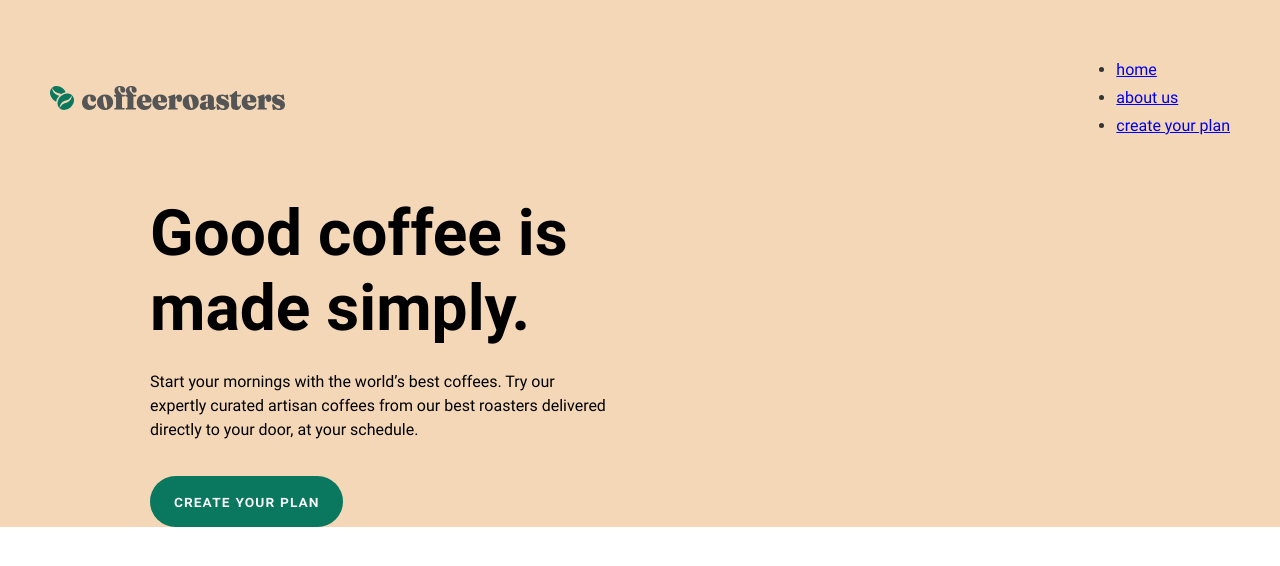
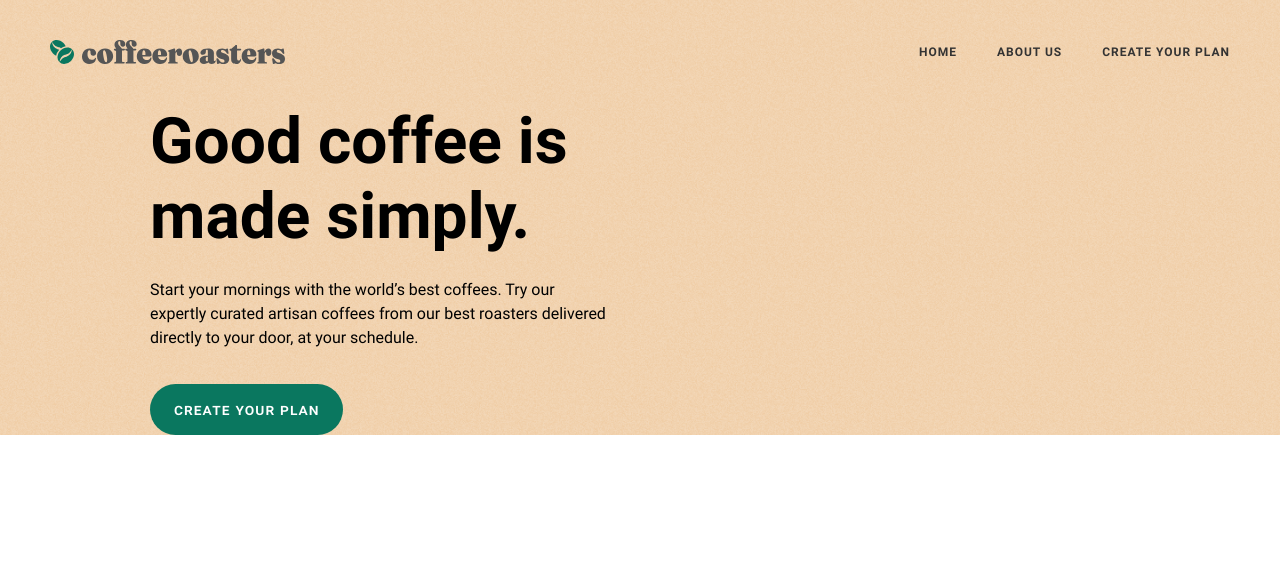
Before and after one commit to ibrohimmahmud/Coffeeroasters, a plain HTML site: page index.html in a window 1280 px wide. Drawn offline with Linux system fonts and the light colour scheme; files whose address does not match are found by name.

Commit message:
change site header

```diff
--- a/index.html
+++ b/index.html
@@ -10,7 +10,7 @@
     <link rel="stylesheet" href="css/styles.css">
 </head>
 <body>
-    <div class="header-hero">
+    <div class="header-hero pixel-bimg">
         <header class="site-header">
             <!-- <h1>Coffeeroasters</h1> -->
             <div class="header-container container">
@@ -22,19 +22,20 @@
                     <img class="deer-alfred" src="img/deer-alfred.png" alt="alfred" width="160" height="160"
                     srcset="img/deer-alfred.png 1x, img/deer-alfred@2x.png 2x">
                 </div> -->
+                <div class="deer-alfred"></div>
 
-                <nav class="header-nav">
-                    <ul class="header-nav-list">
-                        <li class="header-nav-item">
-                            <a class="header-nav-link" href="#">home</a>
+                <nav class="site-nav">
+                    <ul class="site-nav-list">
+                        <li class="site-nav-item">
+                            <a class="site-nav-link" href="#">home</a>
                         </li>
 
-                        <li class="header-nav-item">
-                            <a class="header-nav-link" href="#">about us</a>
+                        <li class="site-nav-item">
+                            <a class="site-nav-link" href="#">about us</a>
                         </li>
 
-                        <li class="header-nav-item">
-                            <a class="header-nav-link" href="#">create your plan</a>
+                        <li class="site-nav-item">
+                            <a class="site-nav-link" href="#">create your plan</a>
                         </li>
                     </ul>
                 </nav>
```
